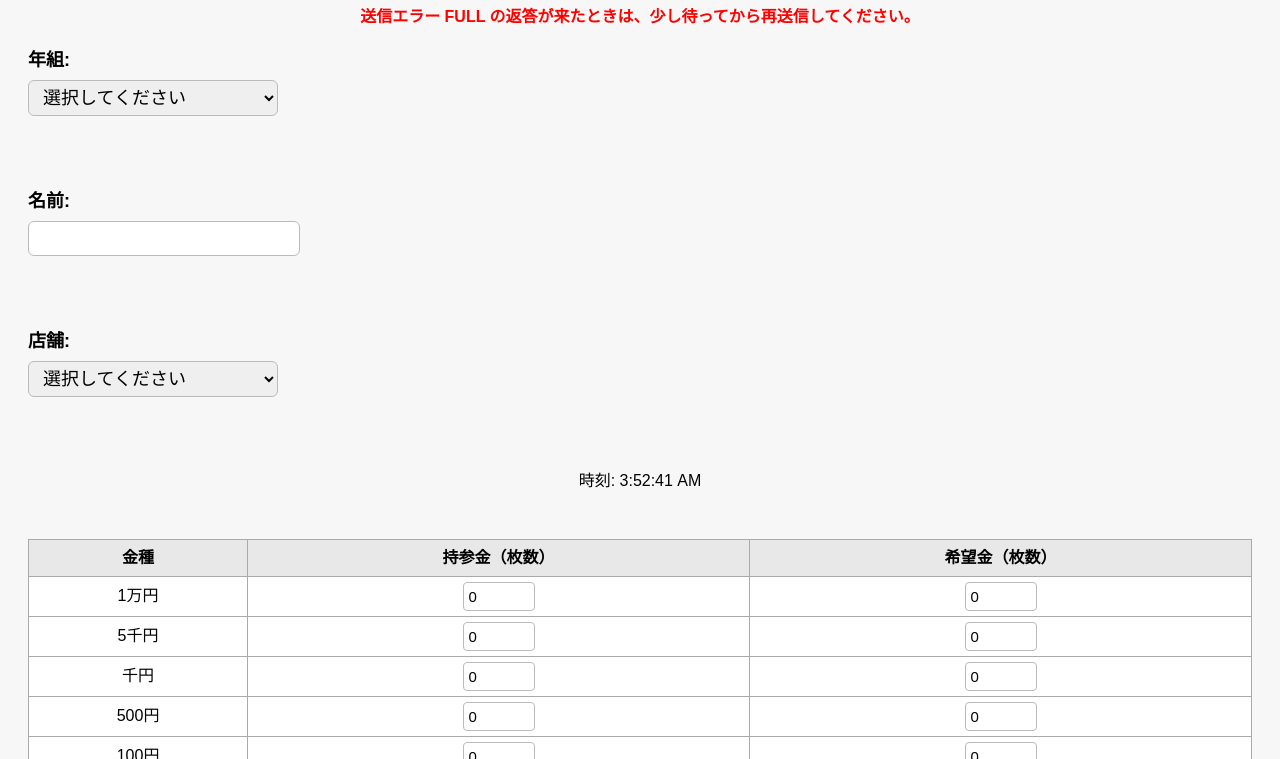
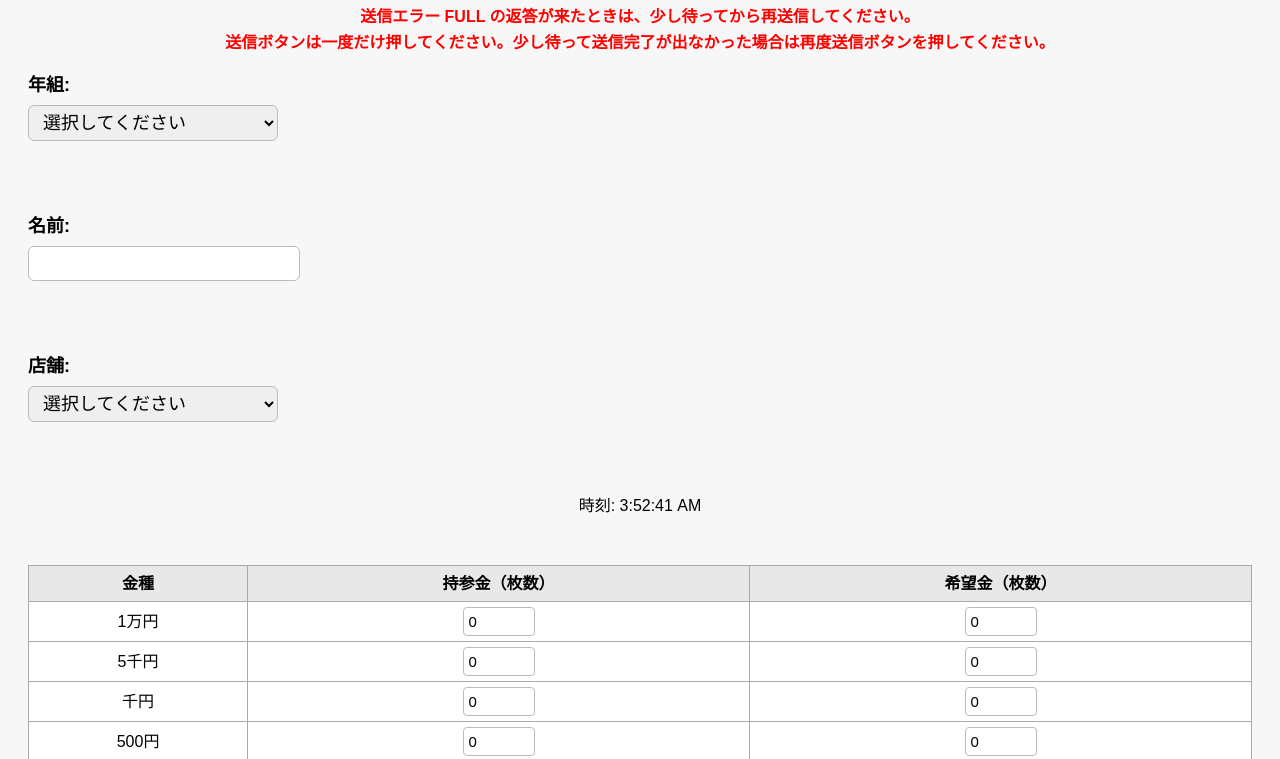
Before and after one commit to izusho3402/-, a plain HTML site: page index.html in a window 1280 px wide. Shown: the part 131-890 px from the top of the page. Drawn offline with Linux system fonts and the light colour scheme.

Commit message:
Enhance form submission error handling and instructions
Updated error message for form submission and improved user instructions.

```diff
--- a/index.html
+++ b/index.html
@@ -124,7 +124,7 @@
   <h2>両替伝票</h2>
 
 <p class="error" style="font-size: 16px;">
-    送信エラー FULL の返答が来たときは、少し待ってから再送信してください。
+    送信エラー FULL の返答が来たときは、少し待ってから再送信してください。<br>送信ボタンは一度だけ押してください。少し待って送信完了が出なかった場合は再度送信ボタンを押してください。
   </p>
 
 <div class="form-row">
```
